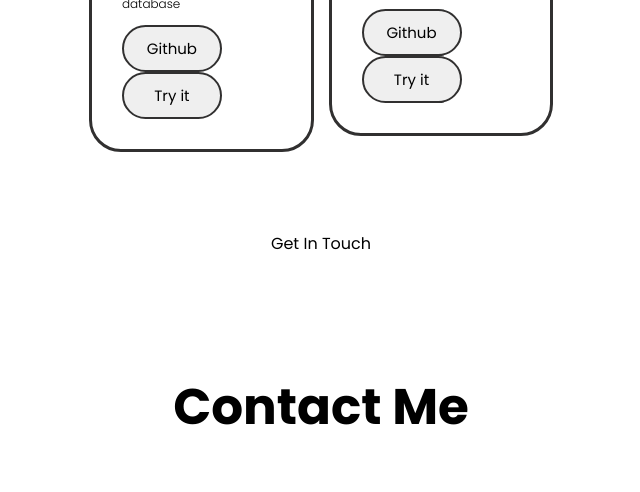
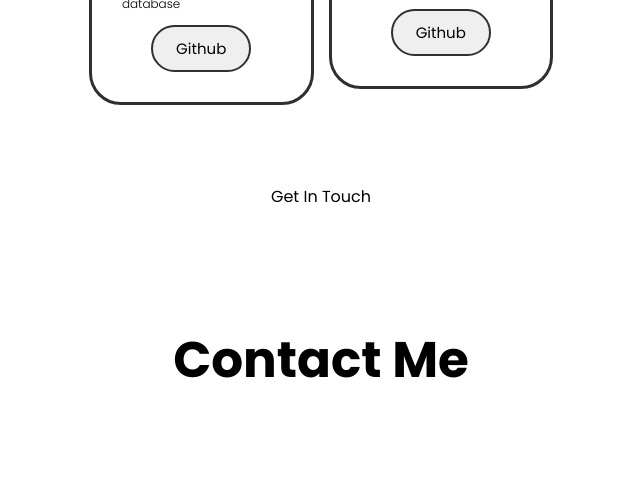
Before and after one commit to yanischaref/yanischaref.github.io, a plain HTML site: page index.html in a window 1280 px wide. Shown: the part 2546-3038 px from the top of the page, without its empty margins (319-959 px from the left). Drawn offline with Linux system fonts and the light colour scheme.

Commit message:
Update index.html2

```diff
--- a/index.html
+++ b/index.html
@@ -139,7 +139,6 @@
                     </p>
                     <div id="projects-buttons">
                         <button id="project-1-gb"><a href="https://github.com/yanischaref/web-discord-clone" target="_blank" style="text-decoration: none; color: black;">Github</a></button>
-                        <button id="project-1-tb"><a href="https://yanis-charef.github.io/discord-clone" target="_blank" style="text-decoration: none; color: black;">Try it</a></button>
                     </div>
                 </div>
                 <div class="project">
@@ -151,7 +150,6 @@
                     </p>
                     <div id="projects-buttons">
                         <button id="project-2-gb"><a href="https://github.com/yanischaref/yanischaref.github.io" target="_blank" style="text-decoration: none; color: black;">Github</a></button>
-                        <button id="project-2-tb"><a href="https://yanis-charef.github.io/#" target="_blank" style="text-decoration: none; color: black;">Try it</a></button>
                     </div>
                 </div>
             </div>
```
